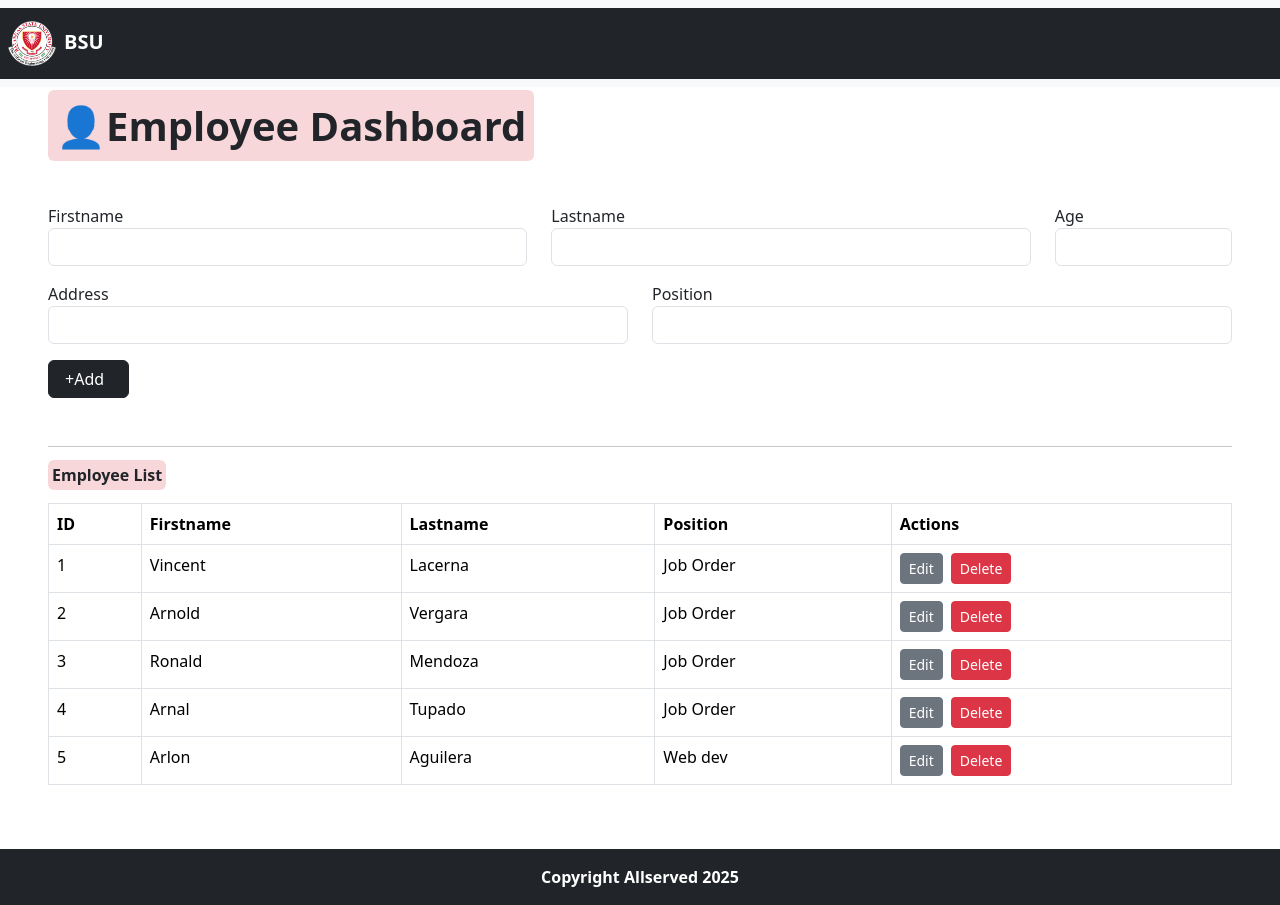
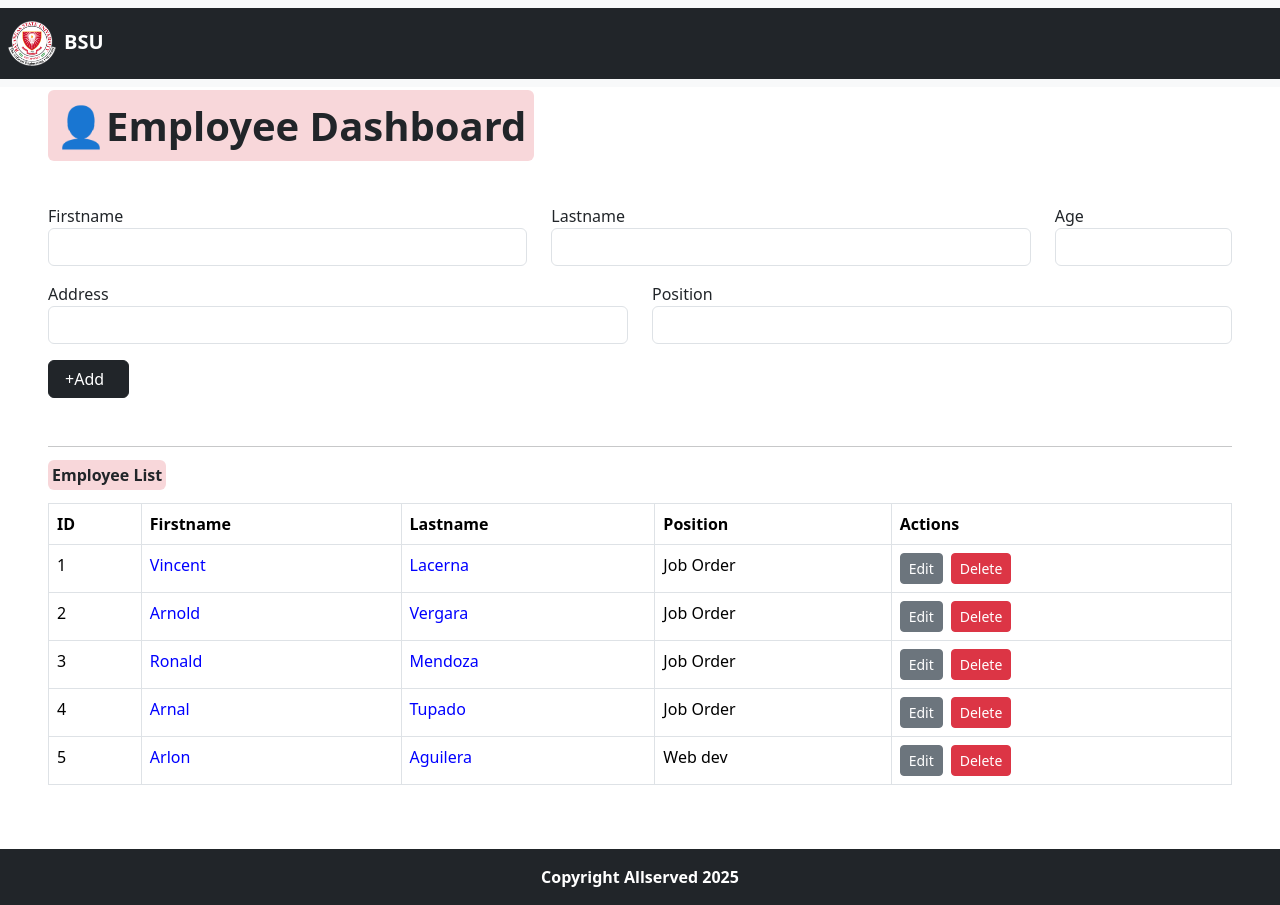
Before and after one commit to dev-teng/Project4, a React (Vite) app: page / in a window 1280 px wide. Built offline with nearby package versions, Linux system fonts and the light colour scheme.

Commit message:
employee card

```diff
--- a/src/Employee.jsx
+++ b/src/Employee.jsx
@@ -1,13 +1,22 @@
-function Employee({firstname, lastname, age, address, position, id, updateEmployee, deleteEmployee}) {
+function Employee({firstname, lastname, age, address, position, id, updateEmployee, deleteEmployee, selectEmployee}) {
   return(
     <tr>
     <td>{id}</td>
-                <td>{firstname}</td>
-                <td>{lastname}</td>
+    {/* Add click handlers to firstname and lastname */}
+    <td onClick={() => selectEmployee(id)} style={{ cursor: "pointer", color: "blue" }}>
+      {firstname}
+    </td>
+    <td onClick={() => selectEmployee(id)} style={{ cursor: "pointer", color: "blue" }}>
+      {lastname}
+    </td>
     <td>{position}</td>
     <td>
-                  <button onClick={() => {updateEmployee(id)}} className="btn btn-secondary btn-sm me-2">Edit</button>
-                  <button onClick={() => {deleteEmployee(id)}} className="btn btn-danger btn-sm">Delete</button>
+      <button onClick={() => updateEmployee(id)} className="btn btn-secondary btn-sm me-2">
+        Edit
+      </button>
+      <button onClick={() => deleteEmployee(id)} className="btn btn-danger btn-sm">
+        Delete
+      </button>
     </td>
   </tr>
   )
--- a/src/Home.jsx
+++ b/src/Home.jsx
@@ -12,6 +12,7 @@ function Home() {
   const [employeeList, setEmployeeList] = useState([]);
   const [editToggle, setEditToggle] = useState(false);
   const [editId, setEditId] = useState({});
+  const [selectedEmployee, setSelectedEmployee] = useState(null);
 
   useEffect(() => {
     fetch('/db.json')
@@ -89,6 +90,11 @@ function Home() {
   const deleteEmployee = (id) => {
     setEmployeeList(employeeList.filter(emp => emp.id !== id));
   }
+  const selectEmployee = (id) => {
+    const selected = employeeList.find(emp => emp.id === id);
+    setSelectedEmployee(selected);
+  };
+
 
   return (
   <div className="container-fluid p-5 mt-5">
@@ -196,13 +202,26 @@ function Home() {
                 position={employeeRecord.position}
                 updateEmployee={updateEmployee}
                 deleteEmployee={deleteEmployee} // for delete button
+                selectEmployee={selectEmployee.id}
                 />
               ))
             }
-
-
           </tbody>
         </table>
+
+        {selectedEmployee && (
+        <div className="mt-5">
+          <h3>Employee Details</h3>
+          <p><strong>Firstname:</strong> {selectedEmployee.firstname}</p>
+          <p><strong>Lastname:</strong> {selectedEmployee.lastname}</p>
+          <p><strong>Age:</strong> {selectedEmployee.age}</p>
+          <p><strong>Address:</strong> {selectedEmployee.address}</p>
+          <p><strong>Position:</strong> {selectedEmployee.position}</p>
+          <button onClick={() => setEditToggle(true)} className="btn btn-primary mt-3">
+            Edit
+          </button>
+        </div>
+          )}
 
 
 
```
Lines whose indentation alone changed are shown as unchanged.
